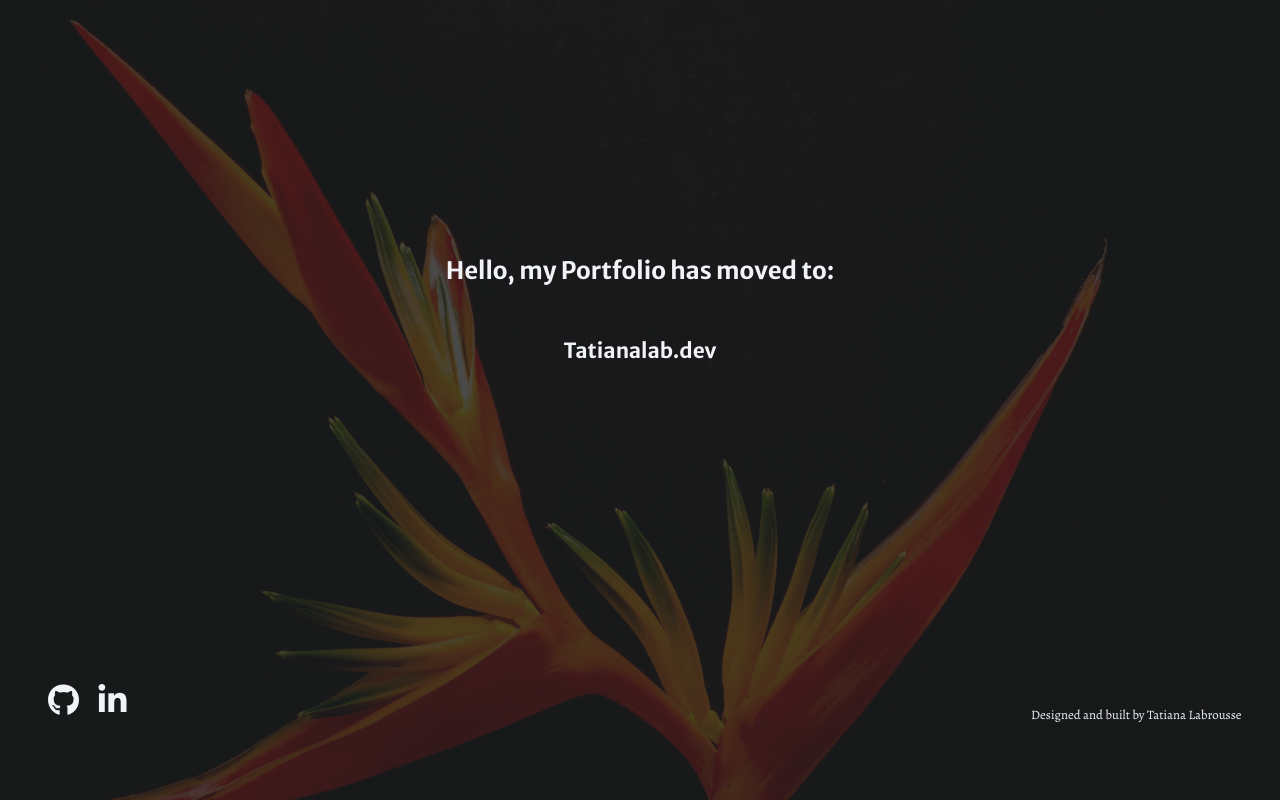
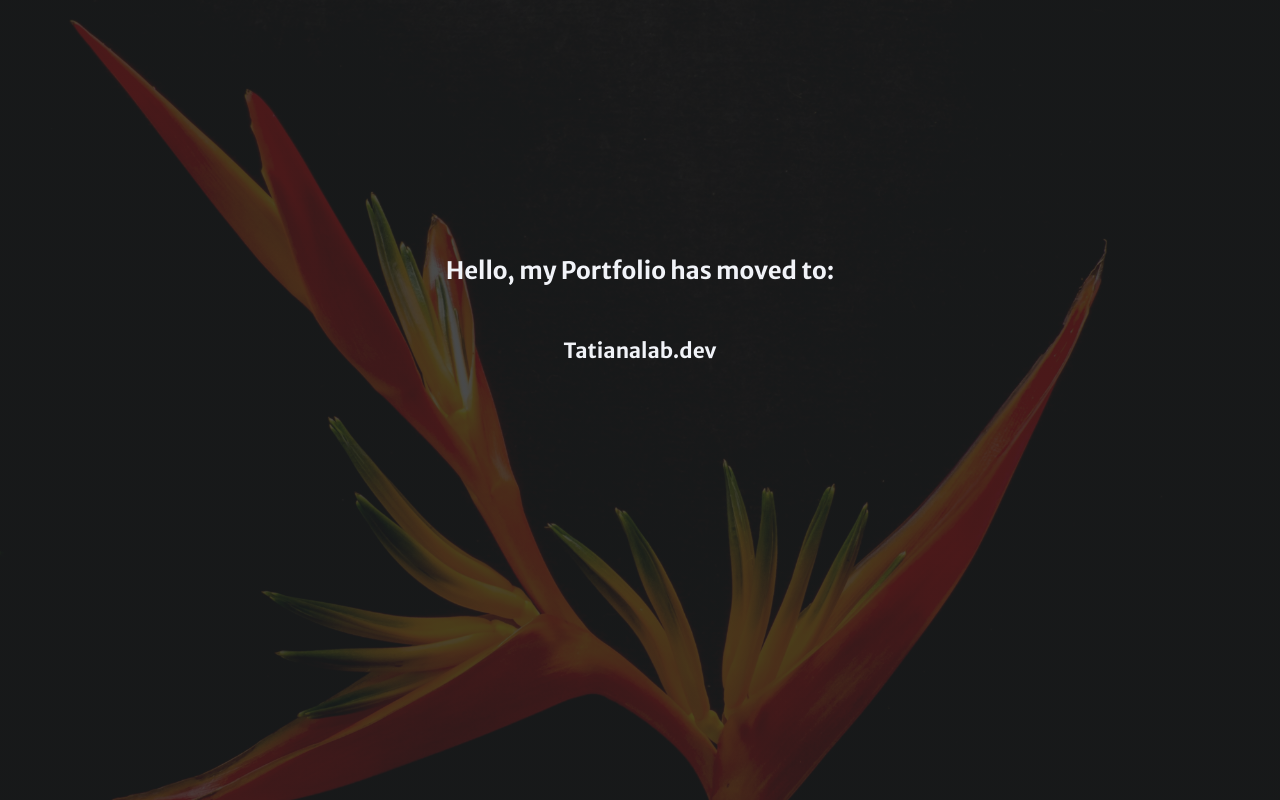
Before and after one commit to tatianalab/my-portfolio, a website built with webpack: page index.html in a window 1280 px wide. Built offline with nearby package versions, Linux system fonts and the light colour scheme.

Commit message:
removed footer

```diff
--- a/assets/stylesheets/application.css
+++ b/assets/stylesheets/application.css
@@ -313,7 +313,7 @@ footer{
 @keyframes slide{
     100% { left: 0; }
 }
-
+*/
 
 .icon-tools ul{
   list-style: none;
@@ -325,7 +325,7 @@ footer{
 .icon-tools ul li img{
   height: 1.5rem;
   width: 1.5rem;
-}*/
+}
 
 
 
--- a/index.html
+++ b/index.html
@@ -114,7 +114,7 @@
         </div>
       </div>
     </section> -->
-    <footer>
+    <!-- <footer>
       <div class="social-links">
       <ul>
         <li><a href="https://github.com/tatianalab"><i class="fab fa-github"></i></a></li>
@@ -124,7 +124,7 @@
       <div class="signature">
       <p>Designed and built by <span>Tatiana Labrousse</span></p>
       </div>
-    </footer>
+    </footer> -->
   </div>
 
 
```
